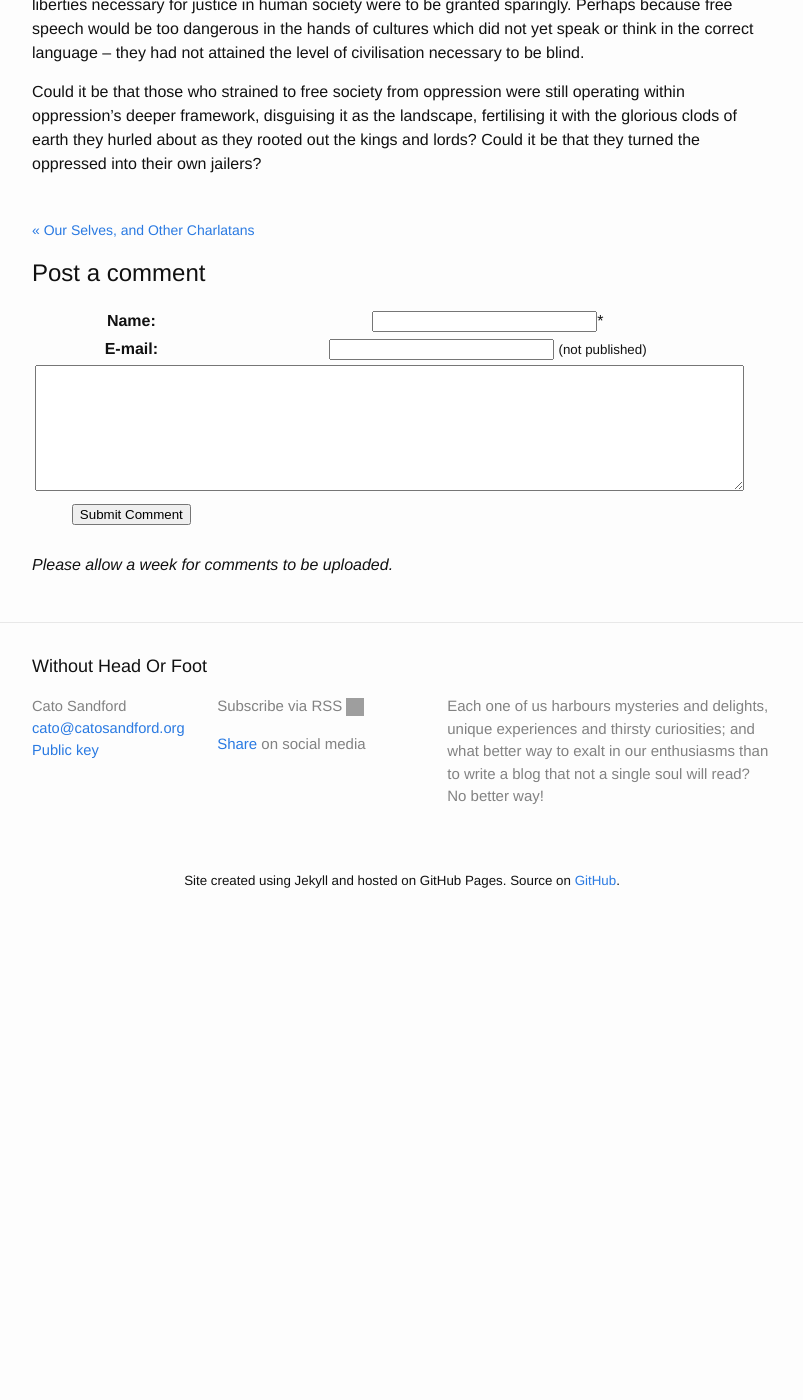
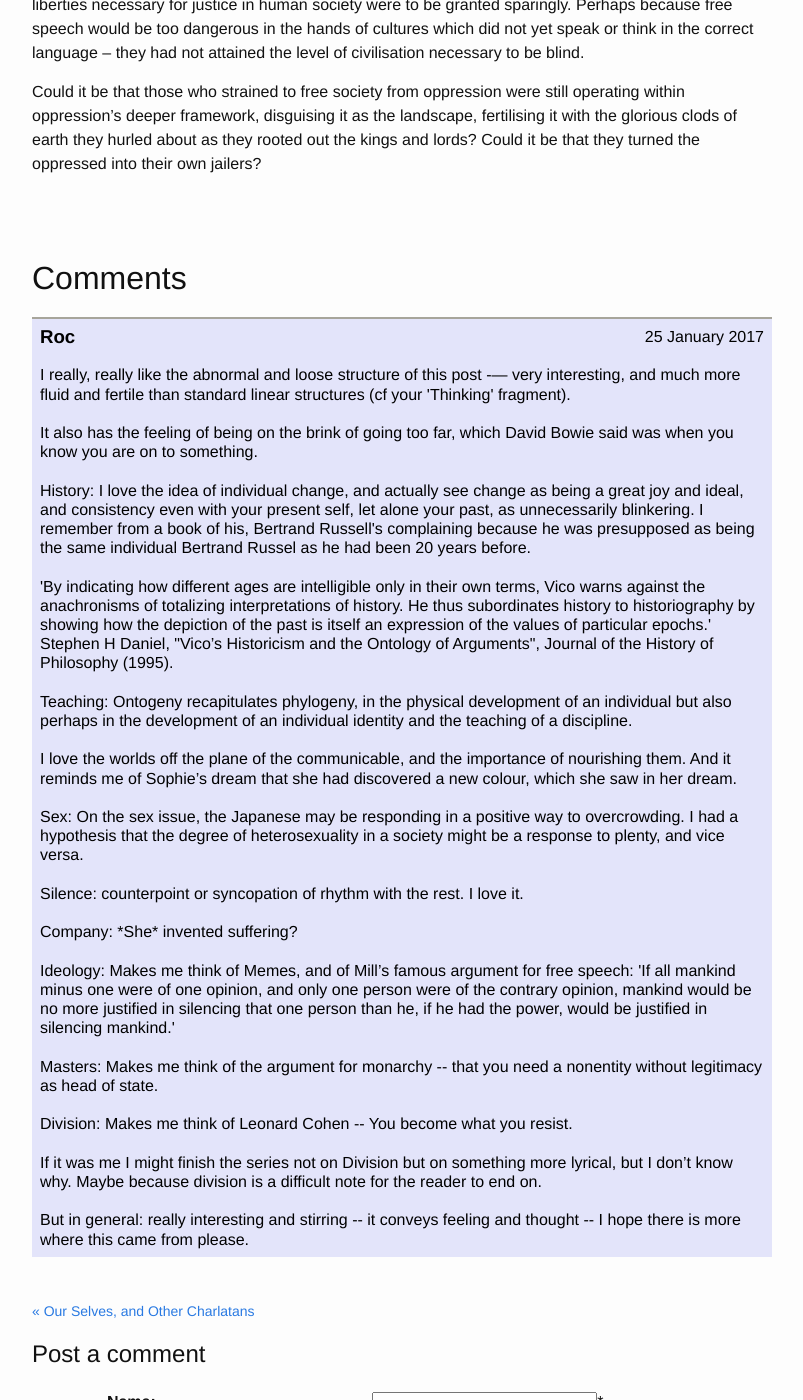
Before and after one commit to Allium/WithoutHeadOrFoot, a Jekyll site: the page built from _posts/2017-02-03-Insubstantial-Comments-On-Subsubstantial-Freedoms.md, in a window 1280 px wide and 1400 px high, scrolled down 1765 px. Shown: the whole window, without its empty margins (238-1041 px from the left). Built offline with Jekyll 4.4.1, drawn with Linux system fonts in a browser that asks for light colours; comment, search, counter and statistics services are not loaded; before the commit the page ends 2657 px from its top, so only the background shows below that; grey boxes are pictures that could not be loaded.

Commit message:
Added comments

```diff
--- a/_posts/2017-02-03-Insubstantial-Comments-On-Subsubstantial-Freedoms.md
+++ b/_posts/2017-02-03-Insubstantial-Comments-On-Subsubstantial-Freedoms.md
@@ -29,3 +29,58 @@ Of course there are limits. Society as an organism will cease to tolerate free s
 Mill himself was an outspoken colonialist in nineteenth century England, advocating the repression and domination of the militarily (and hence racially and culturally) inferior. In his eyes, the fundamental liberties necessary for justice in human society were to be granted sparingly. Perhaps because free speech would be too dangerous in the hands of cultures which did not yet speak or think in the correct language -- they had not attained the level of civilisation necessary to be blind.
 
 Could it be that those who strained to free society from oppression were still operating within oppression's deeper framework, disguising it as the landscape, fertilising it with the glorious clods of earth they hurled about as they rooted out the kings and lords? Could it be that they turned the oppressed into their own jailers?
+
+
+<!-- ------------------------------------------------------------------------------------ -->
+
+
+<br><br>
+<h2>Comments</h2>
+
+<div class="comment" style="background-color: #E3E4FA;">
+    <span class="name">Roc</span>
+    <span class="date">25 January 2017</span>
+	<br>
+    <br>
+	I really, really like the abnormal and loose structure of this post -— very interesting, and much more fluid and fertile than standard linear structures (cf your 'Thinking' fragment).
+	<br>
+    <br>
+	It also has the feeling of being on the brink of going too far, which David Bowie said was when you know you are on to something.
+	<br>
+    <br>
+	History: I love the idea of individual change, and actually see change as being a great joy and ideal, and consistency even with your present self, let alone your past, as unnecessarily blinkering.  I remember from a book of his, Bertrand Russell's complaining because he was presupposed as being the same individual Bertrand Russel as he had been 20 years before.
+	<br>
+    <br>
+	'By indicating how different ages are intelligible only in their own terms, Vico warns against the anachronisms of totalizing interpretations of history.  He thus subordinates history to historiography by showing how the depiction of the past is itself an expression of the values of particular epochs.'  Stephen H Daniel, "Vico’s Historicism and the Ontology of Arguments",  Journal of the History of Philosophy (1995).
+	<br>
+    <br>
+	Teaching: Ontogeny recapitulates phylogeny, in the physical development of an individual but also perhaps in the development of an individual identity and the teaching of a discipline.
+	<br>
+    <br>
+	I love the worlds off the plane of the communicable, and the importance of nourishing them.  And it reminds me of Sophie’s dream that she had discovered a new colour, which she saw in her dream.
+	<br>
+    <br>
+	Sex:  On the sex issue, the Japanese may be responding in a positive way to overcrowding.  I had a hypothesis that the degree of heterosexuality in a society might be a response to plenty, and vice versa.
+	<br>
+    <br>
+	Silence: counterpoint or syncopation of rhythm with the rest.  I love it.
+	<br>
+    <br>
+	Company: *She* invented suffering?
+	<br>
+    <br>
+	Ideology: Makes me think of Memes, and of Mill’s famous argument for free speech:
+	'If all mankind minus one were of one opinion, and only one person were of the contrary opinion, mankind would be no more justified in silencing that one person than he, if he had the power, would be justified in silencing mankind.'
+	<br>
+    <br>
+	Masters: Makes me think of the argument for monarchy -- that you need a nonentity without legitimacy as head of state.
+	<br>
+    <br>
+	Division: Makes me think of Leonard Cohen -- You become what you resist.
+	<br>
+    <br>
+	If it was me I might finish the series not on Division but on something more lyrical, but I don’t know why. Maybe because division is a difficult note for the reader to end on.
+	<br>
+    <br>
+	But in general: really interesting and stirring -- it conveys feeling and thought -- I hope there is more where this came from please.
+</div>
```
Also changed, not shown: _posts/2016-11-22-The-Explorer.md (+10 -1 lines).
